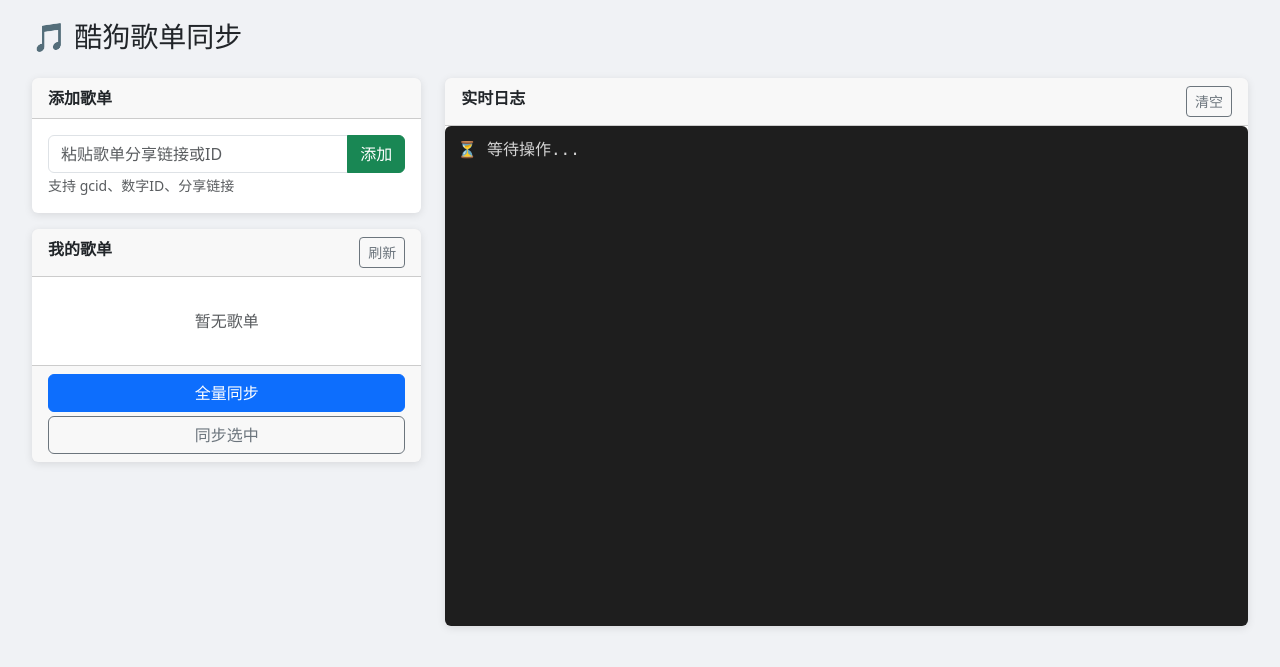
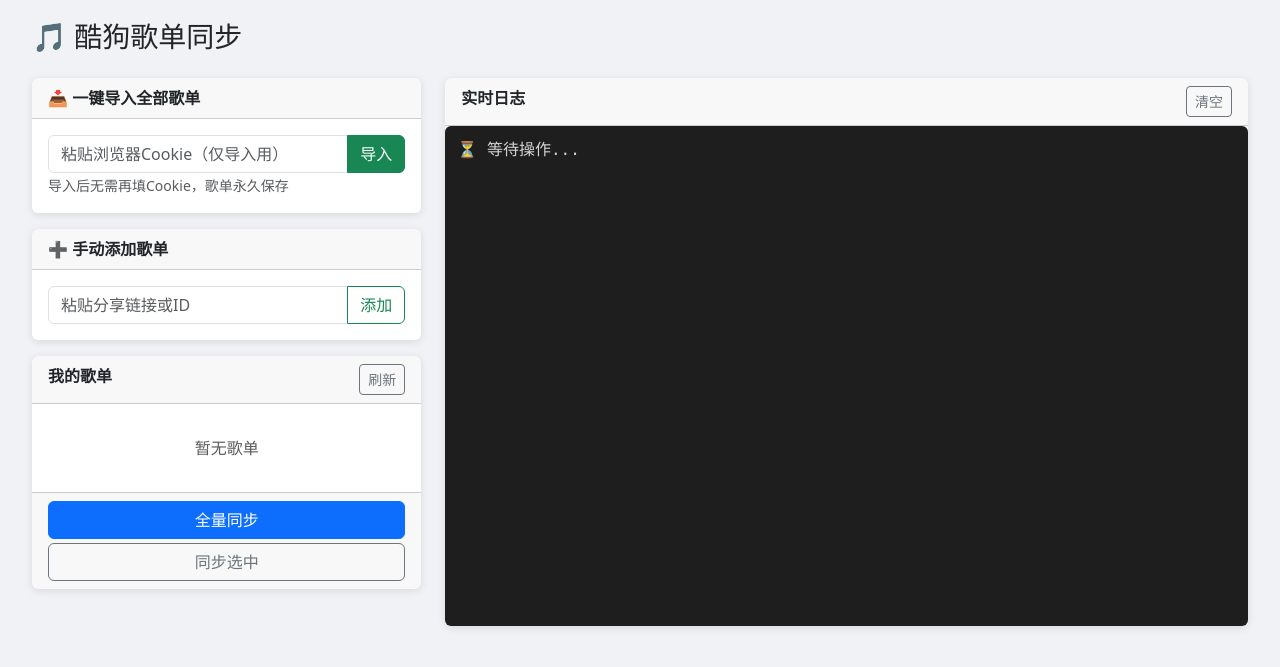
Before and after one commit to sixiang16/kugou-sync, a Flask app: page / in a window 1280 px wide. Shown: the top 667 px of the page. Run offline with Flask 3, Linux system fonts and the light colour scheme; data that the repository does not hold is empty; parts of the project's set-up code (start-up, migrations or seed data) failed here and were passed over; some libraries are stand-ins or nearby versions.

Commit message:
Update index.html

```diff
--- a/templates/index.html
+++ b/templates/index.html
@@ -15,19 +15,31 @@
     <h3 class="mb-4">🎵 酷狗歌单同步</h3>
     <div class="row">
         <div class="col-md-4">
+            <!-- 导入区域 -->
             <div class="card mb-3">
-                <div class="card-header"><strong>添加歌单</strong></div>
+                <div class="card-header"><strong>📥 一键导入全部歌单</strong></div>
                 <div class="card-body">
                     <div class="input-group">
-                        <input type="text" class="form-control" id="input-link" placeholder="粘贴歌单分享链接或ID">
-                        <button class="btn btn-success" onclick="addFromInput()">添加</button>
+                        <input type="text" class="form-control" id="cookie-input" placeholder="粘贴浏览器Cookie（仅导入用）">
+                        <button class="btn btn-success" onclick="importPlaylists()">导入</button>
                     </div>
-                    <small class="text-muted">支持 gcid、数字ID、分享链接</small>
+                    <small class="text-muted">导入后无需再填Cookie，歌单永久保存</small>
                 </div>
             </div>
+            <!-- 手动添加 -->
+            <div class="card mb-3">
+                <div class="card-header"><strong>➕ 手动添加歌单</strong></div>
+                <div class="card-body">
+                    <div class="input-group">
+                        <input type="text" class="form-control" id="input-link" placeholder="粘贴分享链接或ID">
+                        <button class="btn btn-outline-success" onclick="addFromInput()">添加</button>
+                    </div>
+                </div>
+            </div>
+            <!-- 歌单列表 -->
             <div class="card">
                 <div class="card-header d-flex justify-content-between"><strong>我的歌单</strong><button class="btn btn-sm btn-outline-secondary" onclick="loadPlaylists()">刷新</button></div>
-                <div class="card-body p-2" style="max-height: 400px; overflow-y: auto;" id="playlist-list">
+                <div class="card-body p-2" style="max-height: 300px; overflow-y: auto;" id="playlist-list">
                     <div class="text-muted text-center py-4">暂无歌单</div>
                 </div>
                 <div class="card-footer">
@@ -67,6 +79,23 @@
     }
 
     function escapeHtml(text) { return String(text).replace(/[&<>"']/g, m => ({'&':'&amp;','<':'&lt;','>':'&gt;','"':'&quot;',"'":'&#039;'})[m]); }
+
+    async function importPlaylists() {
+        const cookie = document.getElementById('cookie-input').value.trim();
+        if (!cookie) return alert('请先粘贴 Cookie');
+        const res = await fetch('/api/import', {
+            method: 'POST',
+            headers: {'Content-Type': 'application/json'},
+            body: JSON.stringify({cookie})
+        });
+        const data = await res.json();
+        if (res.ok) {
+            alert(data.message);
+            loadPlaylists();
+        } else {
+            alert('导入失败: ' + (data.error || '未知错误'));
+        }
+    }
 
     async function addFromInput() {
         const input = document.getElementById('input-link').value.trim();
```
